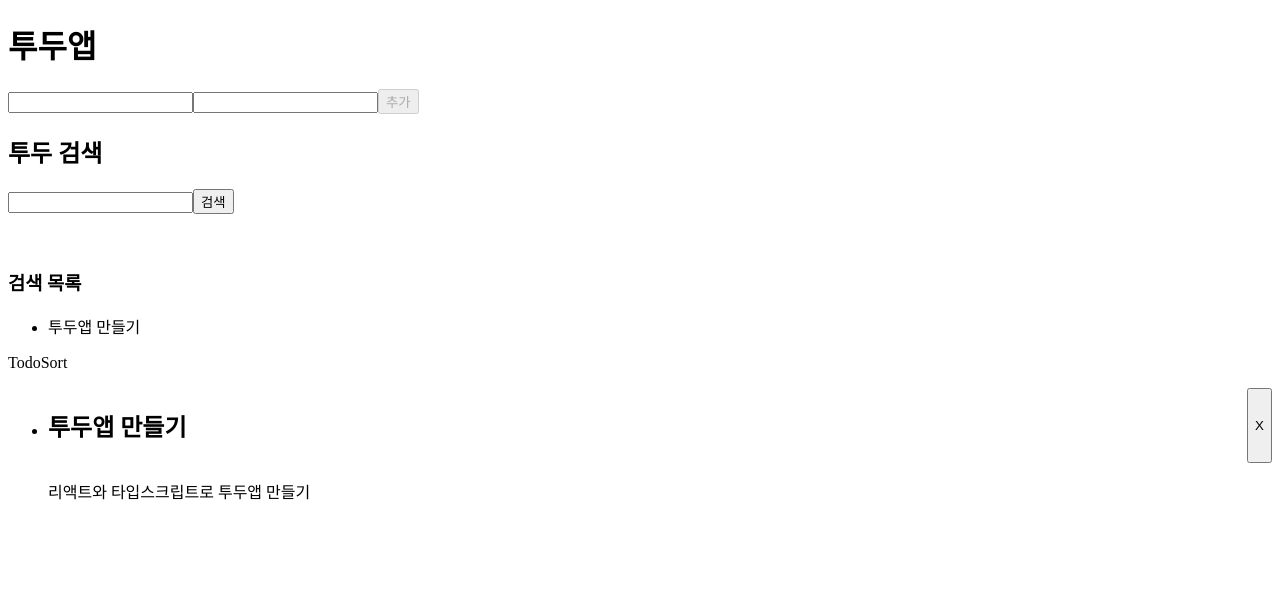
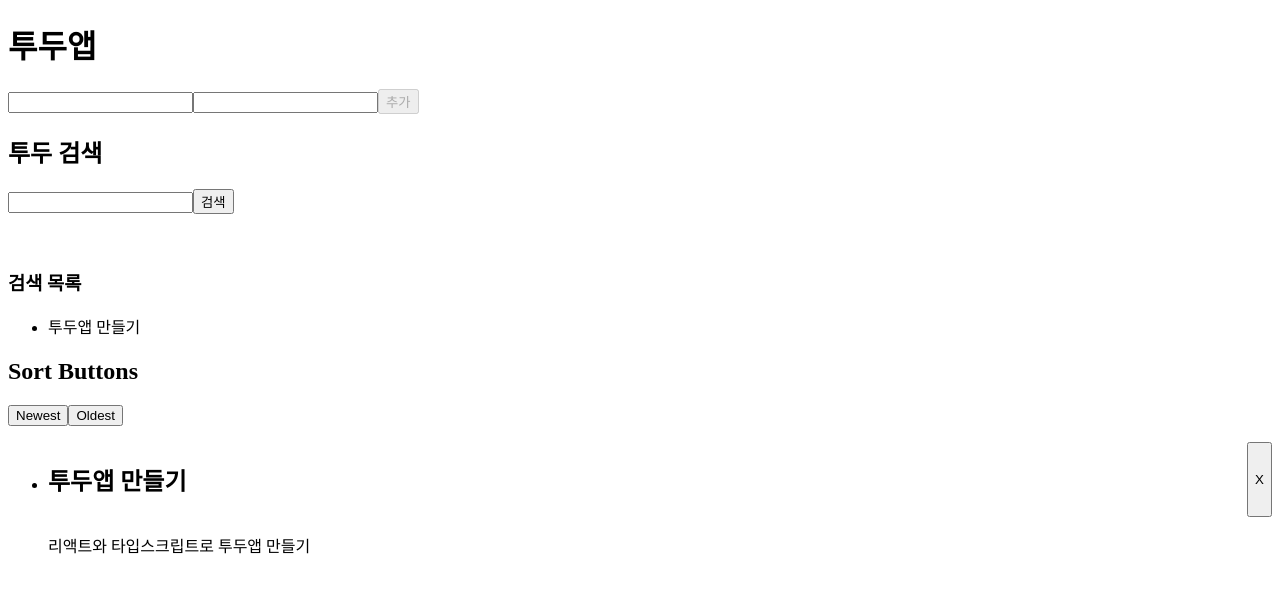
Before and after one commit to muzi55/todo-architecture, a React (Vite) app: page / in a window 1280 px wide. Shown: the top 592 px of the page. Built offline with nearby package versions, Linux system fonts and the light colour scheme.

Commit message:
sort 기능분리

```diff
--- a/src/components/Todo.tsx
+++ b/src/components/Todo.tsx
@@ -6,7 +6,6 @@ function Todo({ todo, setTodo }: ITodoProps) {
     const nextTodo = TodoController(todo).delete(id).get();
     setTodo(nextTodo);
   };
-
   return (
     <ul>
       {TodoController(todo)
--- a/src/components/TodoSort.tsx
+++ b/src/components/TodoSort.tsx
@@ -1,8 +1,26 @@
-import React from "react";
-import { ITodoProps } from "../libs/type";
+import { ITodoProps, SortOrder } from "../libs/type";
+import { TodoController } from "../libs/TodoController";
 
 function TodoSort({ todo, setTodo }: ITodoProps) {
-  return <div>TodoSort</div>;
+  const handleSortButton = (sortOrder: SortOrder) => {
+    if (sortOrder === "newest") {
+      const sortedTodo = TodoController(todo).sort("newest").get();
+      setTodo(sortedTodo);
+    }
+
+    if (sortOrder === "oldest") {
+      const sortedTodo = TodoController(todo).sort("oldest").get();
+      setTodo(sortedTodo);
+    }
+  };
+
+  return (
+    <div>
+      <h2>Sort Buttons</h2>
+      <button onClick={() => handleSortButton("newest")}>Newest</button>
+      <button onClick={() => handleSortButton("oldest")}>Oldest</button>
+    </div>
+  );
 }
 
 export default TodoSort;
--- a/src/libs/TodoController.ts
+++ b/src/libs/TodoController.ts
@@ -1,4 +1,4 @@
-import { ITodo } from "./type";
+import { ITodo, SortOrder } from "./type";
 
 export const TodoController = (todos: ITodo[]) => ({
   add: (todo: ITodo) => {
@@ -11,5 +11,18 @@ export const TodoController = (todos: ITodo[]) => ({
     const filterData = keyword ? todos.filter((el) => el.title.includes(keyword) || el.content.includes(keyword)) : [];
     return TodoController(filterData);
   },
+  sort: (order: SortOrder) => {
+    const sortedTodos = todos.toSorted((a, b) => {
+      if (order === "newest") {
+        return b.id.getTime() - a.id.getTime();
+      }
+      if (order === "oldest") {
+        return a.id.getTime() - b.id.getTime();
+      }
+
+      throw new Error("invalid order");
+    });
+    return TodoController(sortedTodos);
+  },
   get: () => todos,
 });
--- a/src/libs/type.ts
+++ b/src/libs/type.ts
@@ -8,3 +8,5 @@ export interface ITodoProps {
   todo: ITodo[];
   setTodo: React.Dispatch<React.SetStateAction<ITodo[]>>;
 }
+
+export type SortOrder = "newest" | "oldest";
--- a/tsconfig.app.json
+++ b/tsconfig.app.json
@@ -1,8 +1,8 @@
 {
   "compilerOptions": {
-    "target": "ES2020",
+    "target": "ESNext",
     "useDefineForClassFields": true,
-    "lib": ["ES2020", "DOM", "DOM.Iterable"],
+    "lib": ["ESNext", "DOM", "DOM.Iterable"],
     "module": "ESNext",
     "skipLibCheck": true,
 
--- a/tsconfig.node.json
+++ b/tsconfig.node.json
@@ -1,7 +1,7 @@
 {
   "compilerOptions": {
-    "target": "ES2022",
-    "lib": ["ES2023"],
+    "target": "ESNext",
+    "lib": ["ESNext"],
     "module": "ESNext",
     "skipLibCheck": true,
 
```
